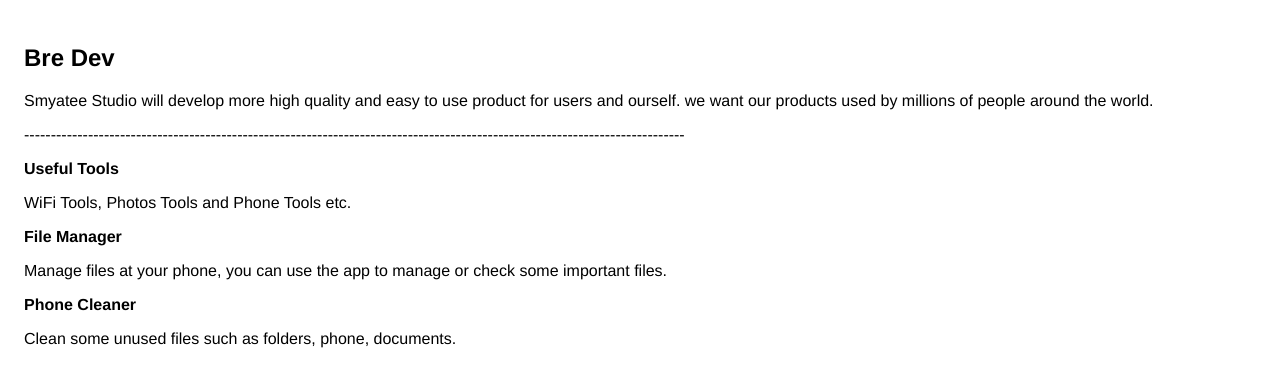
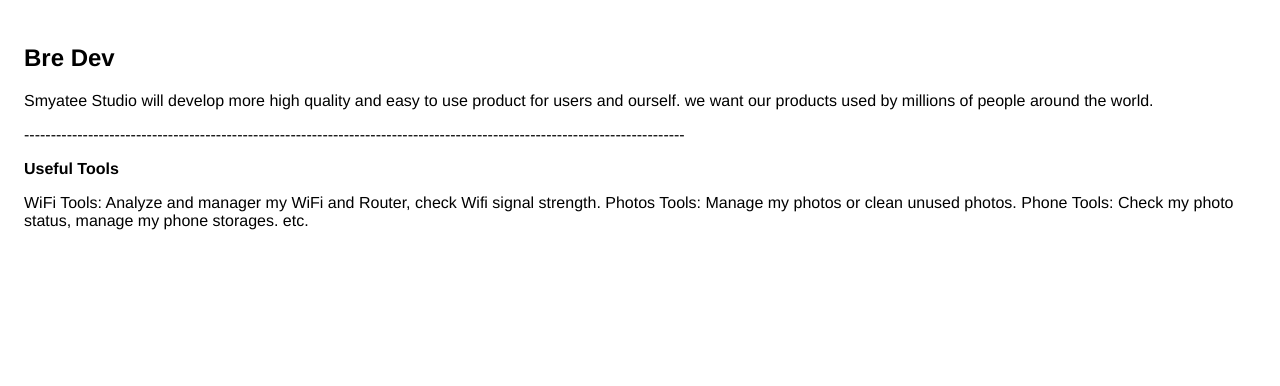
Before and after one commit to Smyatee/smyatee.github.io, a plain HTML site: page index.html in a window 1280 px wide. Drawn offline with Linux system fonts and the light colour scheme.

Commit message:
Update index.html

```diff
--- a/index.html
+++ b/index.html
@@ -11,11 +11,12 @@
 
                   </p>
                   <p>----------------------------------------------------------------------------------------------------------------------------</p>
-                  <p><strong>Useful Tools</strong></p> <p>WiFi Tools, Photos Tools and Phone Tools etc.
+                  <p><strong>Useful Tools</strong></p> <p>
+                    WiFi Tools: Analyze and manager my WiFi and Router, check Wifi signal strength.
+                    Photos Tools: Manage my photos or clean unused photos.
+                    Phone Tools: Check my photo status, manage my phone storages.
+                    etc.
                   </p>
-                  <p><strong>File Manager</strong></p> <p>Manage files at your phone, you can use the app to manage or check some important files.
-                  </p>
-                  <p><strong>Phone Cleaner</strong></p> <p>Clean some unused files such as folders, phone, documents.</p>
 
     </body>
     </html>
```
